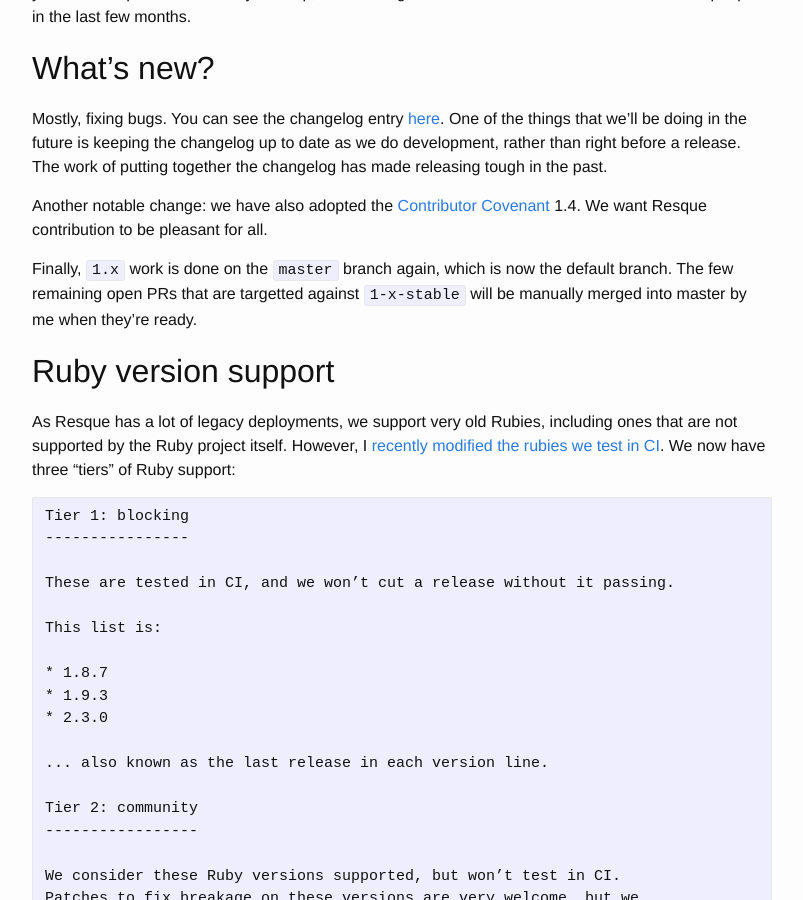
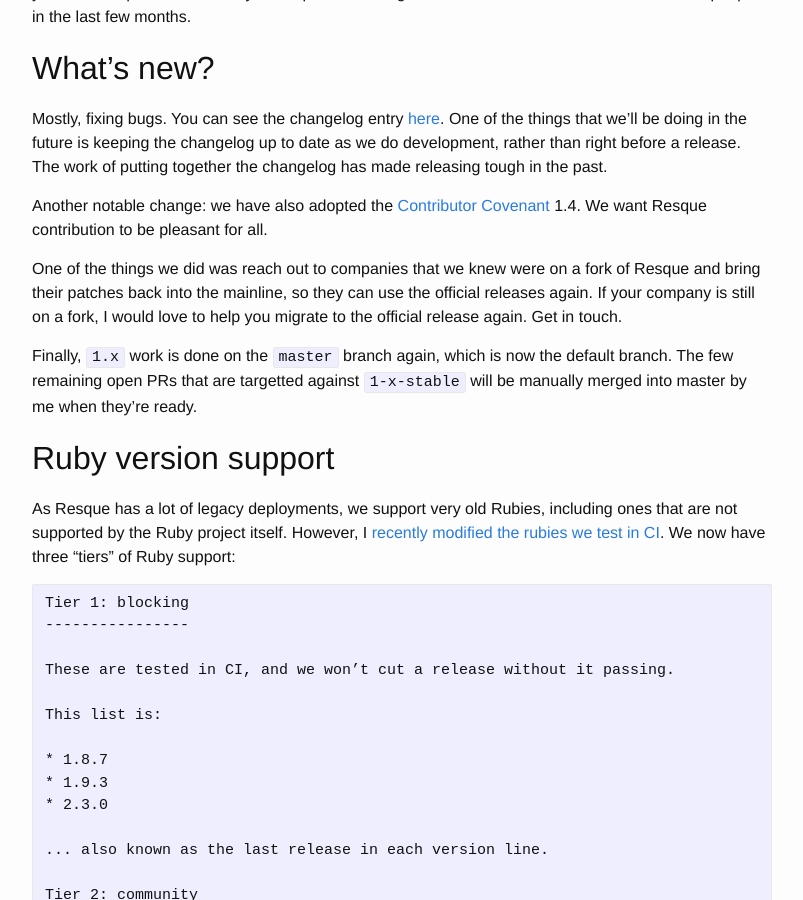
Before and after one commit to resque/resque.github.io, a Jekyll site: the page built from _posts/2016-03-11-resque-1.26.0-released.md, in a window 1280 px wide and 900 px high, scrolled down 578 px. Shown: the whole window, without its empty margins (238-1041 px from the left). Built offline with Jekyll 4.4.1, drawn with Linux system fonts in a browser that asks for light colours.

Commit message:
mention companies rejoining master

```diff
--- a/_posts/2016-03-11-resque-1.26.0-released.md
+++ b/_posts/2016-03-11-resque-1.26.0-released.md
@@ -40,6 +40,11 @@
 We want Resque contribution to be pleasant for all.
 
 [Contributor Covenant]: http://contributor-covenant.org/
+
+One of the things we did was reach out to companies that we knew were on a
+fork of Resque and bring their patches back into the mainline, so they can
+use the official releases again. If your company is still on a fork, I would
+love to help you migrate to the official release again. Get in touch.
 
 Finally, `1.x` work is done on the `master` branch again, which is now the
 default branch. The few remaining open PRs that are targetted against
```
